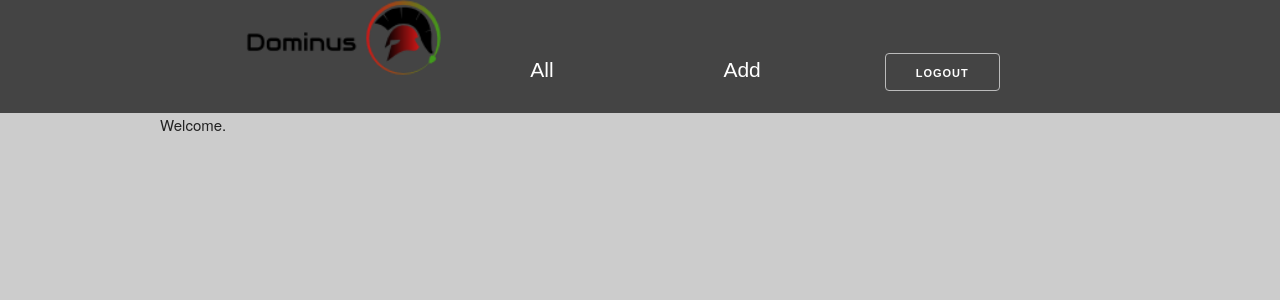
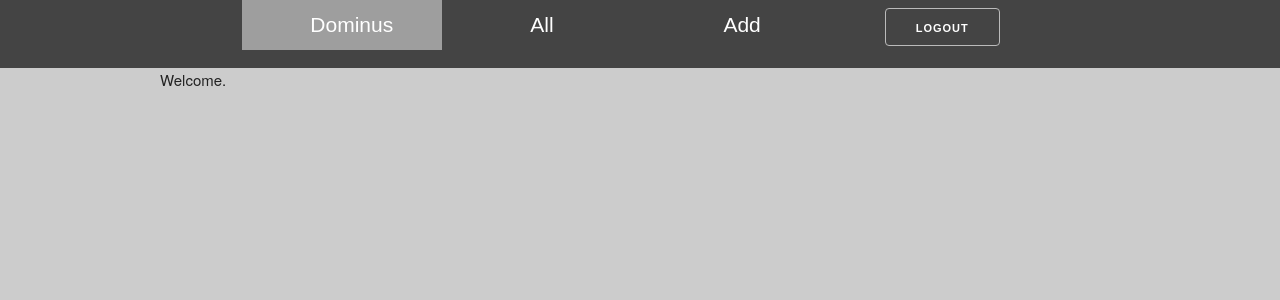
Before and after one commit to EliRibble/dominus, a Python web app: template dominus/templates/root.html in a window 1280 px wide. Shown: the top 300 px of the page. Run offline with Jinja, Linux system fonts and the light colour scheme; the template is opened without the code that fills it, so the values that code supplies are empty; style sheets or scripts are compiled from the project's sources; some libraries are stand-ins or nearby versions; grey boxes are pictures that could not be loaded.

Commit message:
Fix main logo and navbar layout
It isn't perfect, but it's closer since I no longer have weird vertical
off-centered-ness like I used to. A better CSS person than I could
surely have fixed this better...

```diff
--- a/dominus/static/css/dominus.css
+++ b/dominus/static/css/dominus.css
@@ -53,6 +53,13 @@ body {
   }
 
 }
+.nav li.home {
+  background-image: url("/static/img/dominus-logo.png");
+  background-repeat: no-repeat;
+}
+.nav li.home a {
+  margin-left: 20px;
+}
 ul.kingdom-summary {
 	list-style: circle;
 	margin-left: 20px;
--- a/dominus/templates/navbar.html
+++ b/dominus/templates/navbar.html
@@ -1,7 +1,11 @@
 <header>
   <div class="nav">
     <ul>
-      <li class="home"><a href="/"><img src="/static/img/dominus.png" width="200"></img></a></li>
+      <li class="home">
+        <a href="/">
+          Dominus
+        </a>
+      </li>
       <li class="tutorials"><a href="/kingdoms/">All</a></li>
       <li class="news"><a href="/kingdoms/add">Add</a></li>
       <li>
```
